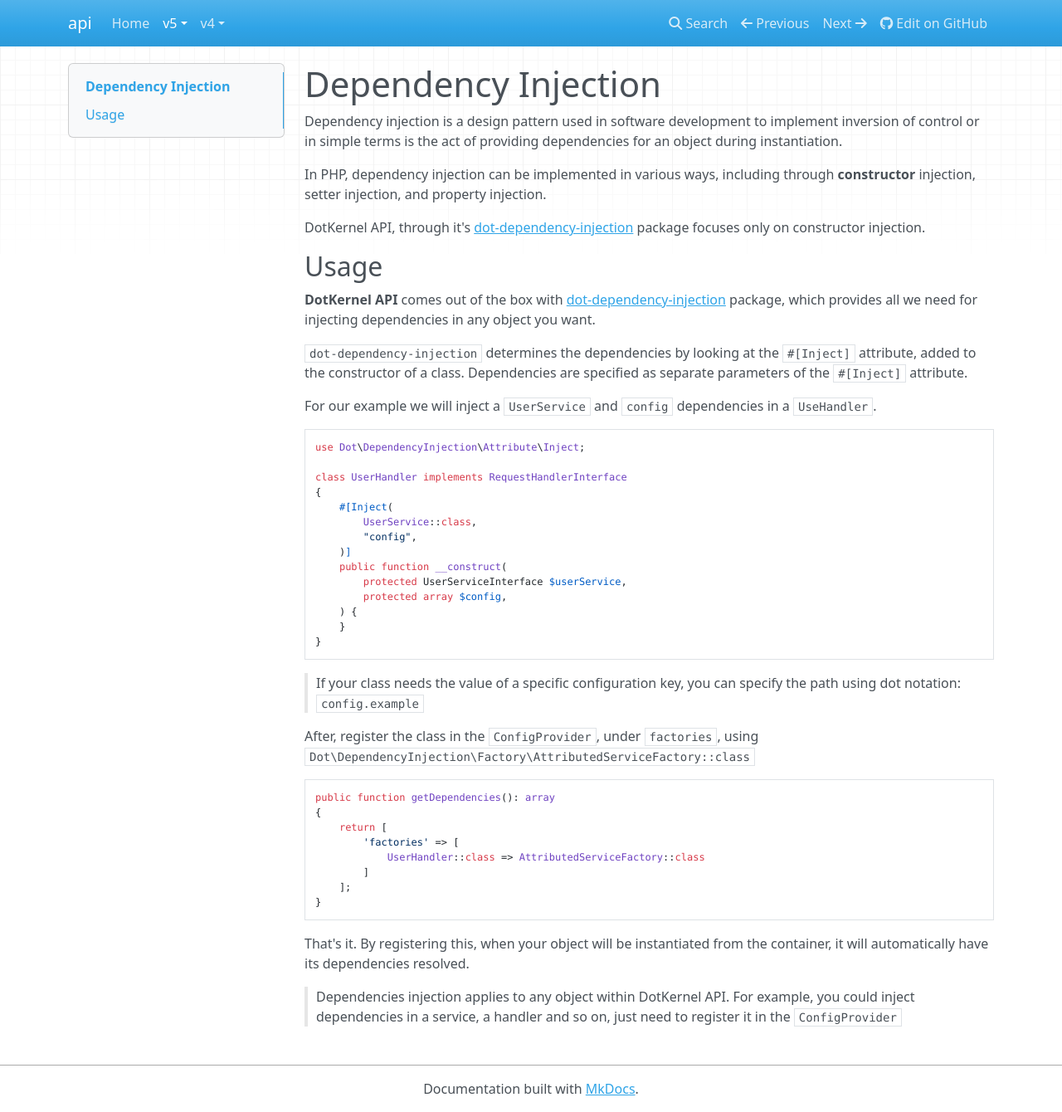
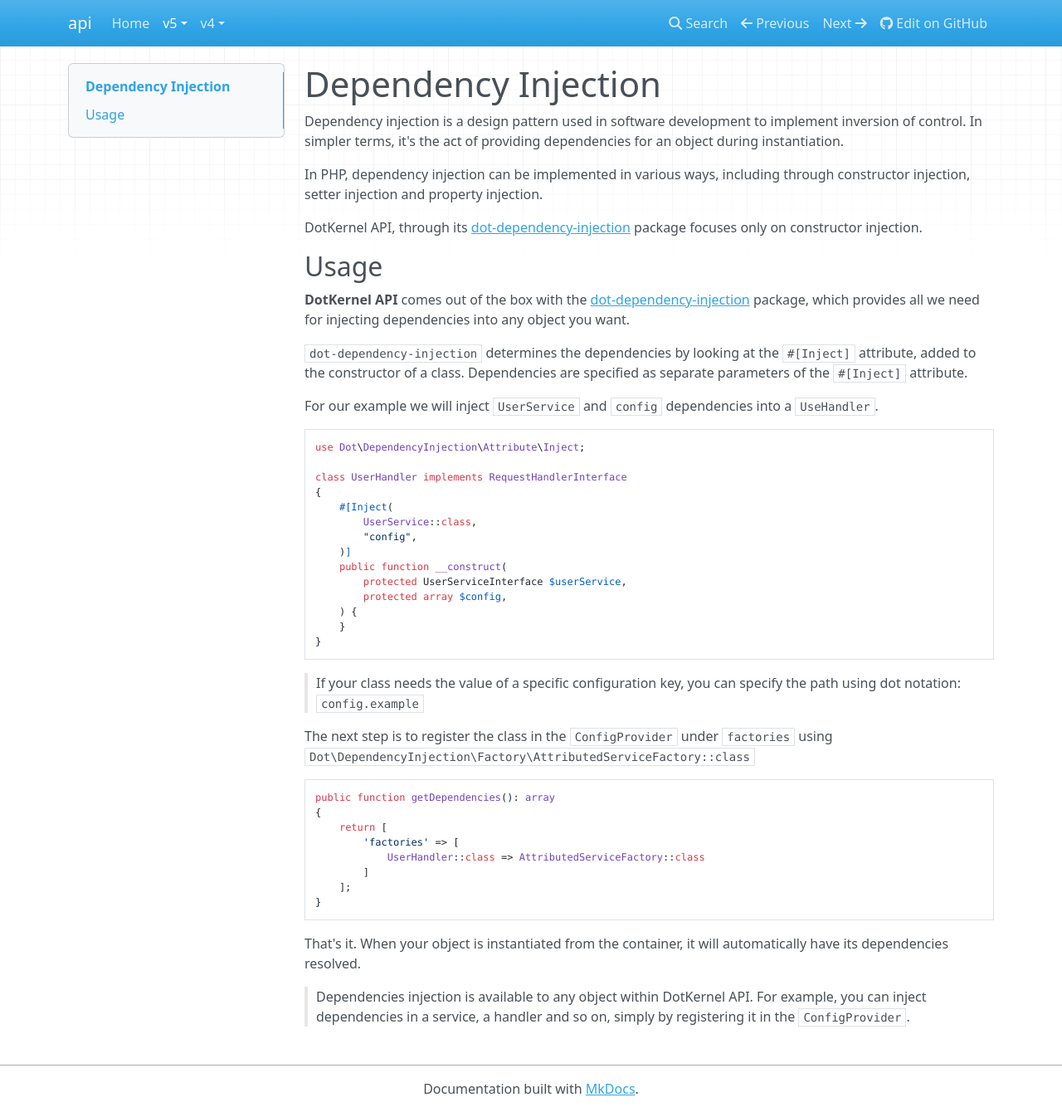
Before and after one commit to dotkernel/api-documentation, an MkDocs documentation site: the page built from docs/book/v5/core-features/dependency-injection.md, in a window 1280 px wide and 1340 px high. Shown: the whole window at 83% size. Built offline with MkDocs 1.6.1, drawn with Linux system fonts in a browser that asks for light colours; nearby versions of some CDN libraries.

Commit message:
Update dependency-injection.md
Signed-off-by: arhimede <julian@dotkernel.com>

````diff
--- a/docs/book/v5/core-features/dependency-injection.md
+++ b/docs/book/v5/core-features/dependency-injection.md
@@ -1,24 +1,24 @@
 # Dependency Injection
 
-Dependency injection is a design pattern used in software development to implement inversion of control or in simple
-terms is the act of providing dependencies for an object during instantiation.
+Dependency injection is a design pattern used in software development to implement inversion of control. In simpler
+terms, it's the act of providing dependencies for an object during instantiation.
 
-In PHP, dependency injection can be implemented in various ways, including through **constructor** injection, setter
-injection, and property injection.
+In PHP, dependency injection can be implemented in various ways, including through constructor injection, setter
+injection and property injection.
 
-DotKernel API, through it's [dot-dependency-injection](https://github.com/dotkernel/dot-dependency-injection) package
+DotKernel API, through its [dot-dependency-injection](https://github.com/dotkernel/dot-dependency-injection) package
 focuses only on constructor injection.
 
 ## Usage
 
-**DotKernel API** comes out of the box with
+**DotKernel API** comes out of the box with the
 [dot-dependency-injection](https://github.com/dotkernel/dot-dependency-injection) package, which provides all we need for
-injecting dependencies in any object you want.
+injecting dependencies into any object you want.
 
 `dot-dependency-injection` determines the dependencies by looking at the `#[Inject]` attribute, added to the constructor
 of a class. Dependencies are specified as separate parameters of the `#[Inject]` attribute.
 
-For our example we will inject a `UserService` and `config` dependencies in a `UseHandler`.
+For our example we will inject `UserService` and `config` dependencies into a `UseHandler`.
 
 ```php
 use Dot\DependencyInjection\Attribute\Inject;
@@ -40,7 +40,7 @@
 > If your class needs the value of a specific configuration key, you can specify the path using dot notation:
 > `config.example`
 
-After, register the class in the `ConfigProvider`, under `factories`, using
+The next step is to register the class in the `ConfigProvider` under `factories` using
 `Dot\DependencyInjection\Factory\AttributedServiceFactory::class`
 
 ```php
@@ -54,8 +54,8 @@
 }
 ```
 
-That's it. By registering this, when your object will be instantiated from the container, it will automatically have its
+That's it. When your object is instantiated from the container, it will automatically have its
 dependencies resolved.
 
-> Dependencies injection applies to any object within DotKernel API. For example, you could inject dependencies in a
-> service, a handler and so on, just need to register it in the `ConfigProvider`
+> Dependencies injection is available to any object within DotKernel API. For example, you can inject dependencies in a
+> service, a handler and so on, simply by registering it in the `ConfigProvider`.
````
